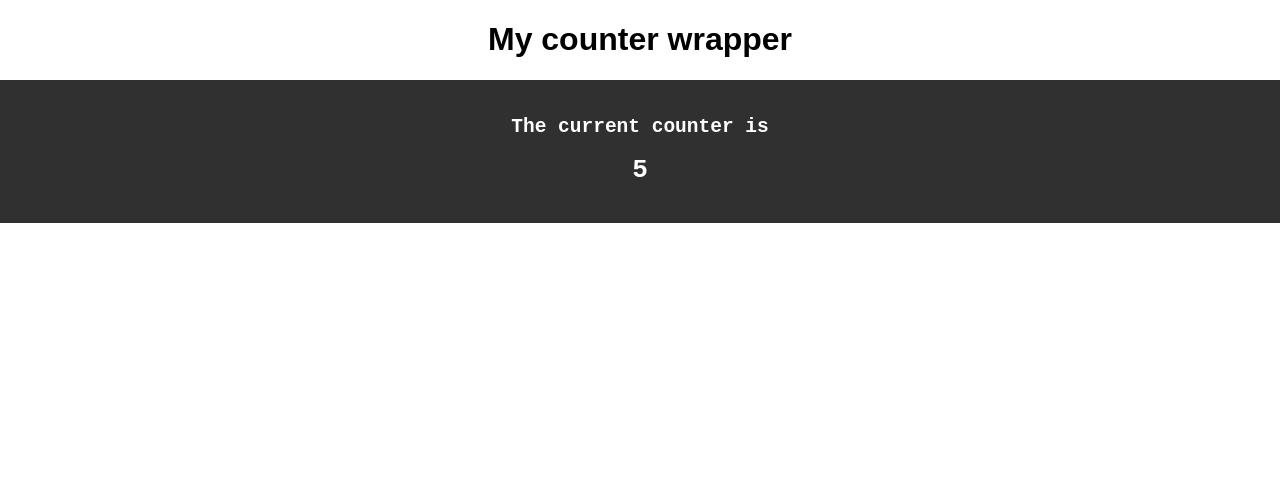
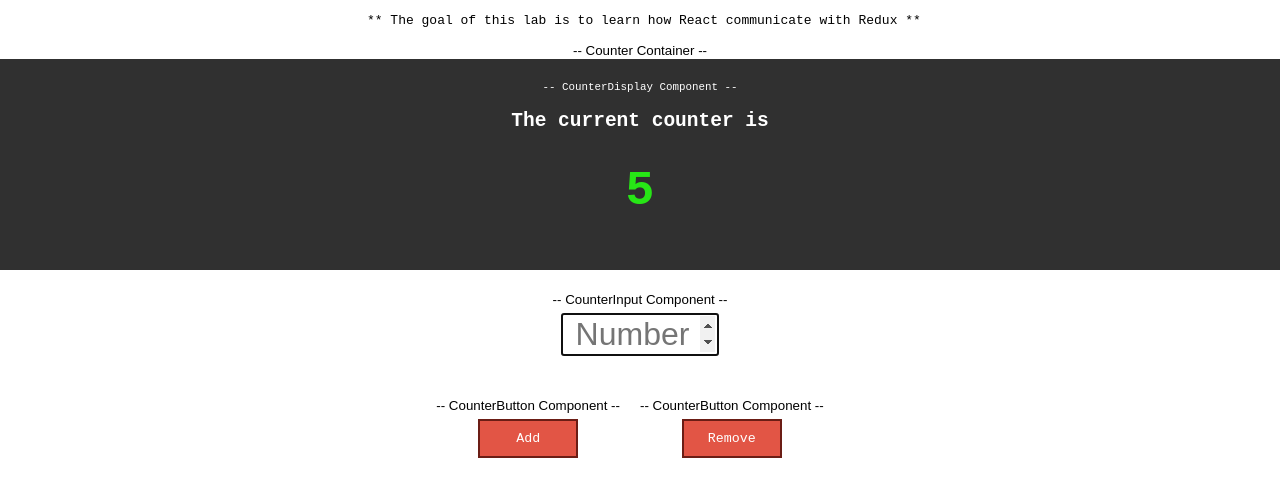
Before and after one commit to Leyka/learning-react, a React (Create React App) app in the folder react-redux/: page / in a window 1280 px wide. Shown: the top 496 px of the page. Built offline with nearby package versions, Linux system fonts and the light colour scheme.

Commit message:
Create all components to handle counter

```diff
--- a/react-redux/src/App.js
+++ b/react-redux/src/App.js
@@ -6,6 +6,7 @@ class App extends Component {
   render() {
     return (
       <div className="App">
+        <pre> ** The goal of this lab is to learn how React communicate with Redux **</pre>
         <Counter />
       </div>
     );
--- /dev/null
+++ b/react-redux/src/components/CounterButton/CounterButton.css
@@ -0,0 +1,16 @@
+.counterButton {
+  display: inline-block;
+  margin: 20px auto;
+  margin-right: 20px;
+}
+.counterButton button {
+  display: block;
+  margin: 5px auto;
+  padding: 10px;
+  background-color: #e25545;
+  color: #fff;
+  border: 2px solid #6b1d15;
+  font-family: monospace;
+  width: 100px;
+  cursor: pointer;
+}
--- /dev/null
+++ b/react-redux/src/components/CounterButton/CounterButton.js
@@ -0,0 +1,11 @@
+import React from 'react';
+import './CounterButton.css';
+
+const counterButton = props => (
+  <div className="counterButton">
+    <small>-- CounterButton Component -- </small>
+    <button>{props.text}</button>
+  </div>
+);
+
+export default counterButton;
--- a/react-redux/src/components/CounterDisplay/CounterDisplay.css
+++ b/react-redux/src/components/CounterDisplay/CounterDisplay.css
@@ -5,3 +5,8 @@
   margin: auto;
   font-family: monospace;
 }
+
+.counterDisplay h1 {
+  font-size: 3rem;
+  color: rgb(39, 230, 22);
+}
--- a/react-redux/src/components/CounterDisplay/CounterDisplay.js
+++ b/react-redux/src/components/CounterDisplay/CounterDisplay.js
@@ -3,6 +3,7 @@ import './CounterDisplay.css';
 
 const counterDisplay = props => (
   <div className="counterDisplay">
+    <small>-- CounterDisplay Component --</small>
     <h2>The current counter is</h2>
     <h1>{props.counter}</h1>
   </div>
--- /dev/null
+++ b/react-redux/src/components/CounterInput/CounterInput.css
@@ -0,0 +1,12 @@
+.counterInput {
+  display: block;
+  margin: 20px;
+}
+
+.counterInput input {
+  display: block;
+  margin: 5px auto;
+  text-align: center;
+  width: 150px;
+  font-size: 2rem;
+}
--- /dev/null
+++ b/react-redux/src/components/CounterInput/CounterInput.js
@@ -0,0 +1,11 @@
+import React from 'react';
+import './CounterInput.css';
+
+const counterInput = props => (
+  <div className="counterInput">
+    <small>-- CounterInput Component --</small>
+    <input type="number" autoFocus placeholder="Number"/>
+  </div>
+);
+
+export default counterInput;
--- a/react-redux/src/containers/Counter/Counter.js
+++ b/react-redux/src/containers/Counter/Counter.js
@@ -1,13 +1,18 @@
 import React, { Component } from 'react';
 //import { connect } from 'react-redux';
 import CounterDisplay from '../../components/CounterDisplay/CounterDisplay';
-
+import CounterButton from  '../../components/CounterButton/CounterButton';
+import counterInput from '../../components/CounterInput/CounterInput';
+import CounterInput from '../../components/CounterInput/CounterInput';
 class Counter extends Component {
   render() {
     return (
       <div>
-        <h1>My counter wrapper</h1>
+        <small>-- Counter Container --</small>
         <CounterDisplay counter={5}/>
+        <CounterInput />
+        <CounterButton text={'Add'} />
+        <CounterButton text={'Remove'} />
       </div>
     );
   }
```
